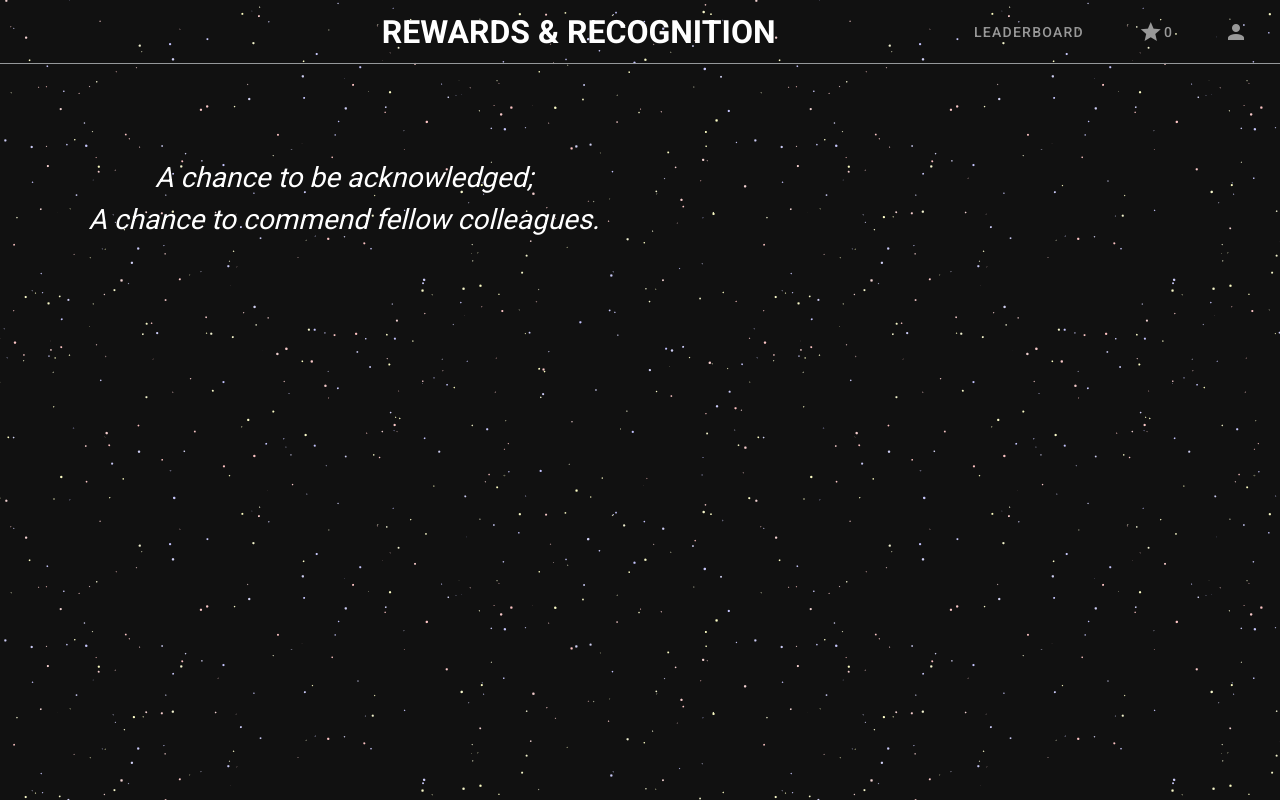
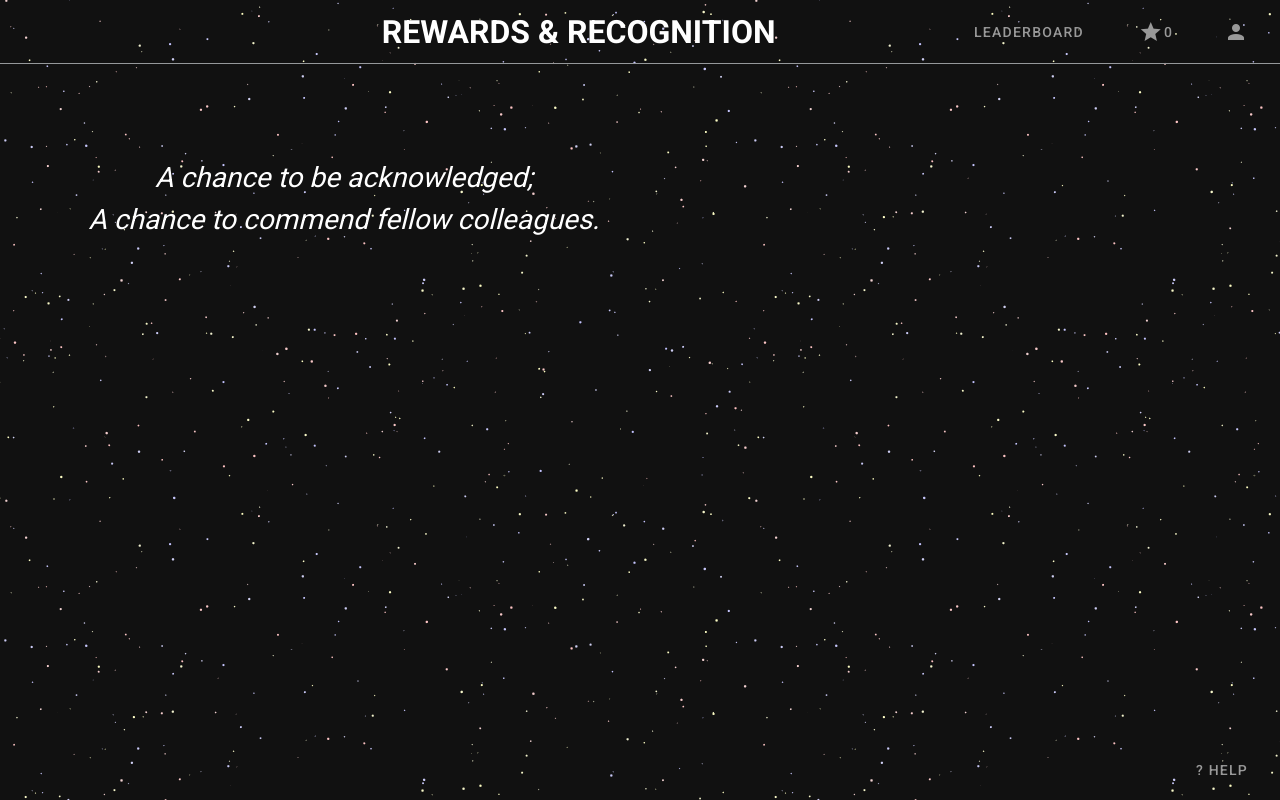
Before and after one commit to emasuncion/rewards-recognition, a Nuxt app: page / in a window 1280 px wide. Built offline with nearby package versions, Linux system fonts and the light colour scheme.

Commit message:
add footer component
Signed-off-by: Errol <errolmasuncion@gmail.com>

```diff
--- /dev/null
+++ b/components/Footer.vue
@@ -0,0 +1,44 @@
+<template>
+  <v-footer
+    id="rnr-footer"
+    class="ml-auto mr-6 mb-6"
+    absolute
+    color="transparent"
+    max-width="100%"
+  >
+    <v-btn
+      class="pr-2"
+      :ripple="ripple"
+      text
+    >
+      ? HELP
+    </v-btn>
+  </v-footer>
+</template>
+
+<script>
+export default {
+  name: 'Footer',
+  data() {
+    return {
+      ripple: false
+    };
+  }
+};
+</script>
+
+<style lang="scss" scoped>
+  #rnr-footer button {
+    &:hover {
+      color: #fff !important;
+    }
+    &::before,
+    &::after {
+      background-color: transparent !important;
+    }
+
+    color: #999;
+    right: 0;
+    position: absolute;
+  }
+</style>
--- a/layouts/default.vue
+++ b/layouts/default.vue
@@ -2,6 +2,7 @@
   <v-app id="rnr-app-main">
     <Header />
     <nuxt />
+    <Footer />
   </v-app>
 </template>
 
```
